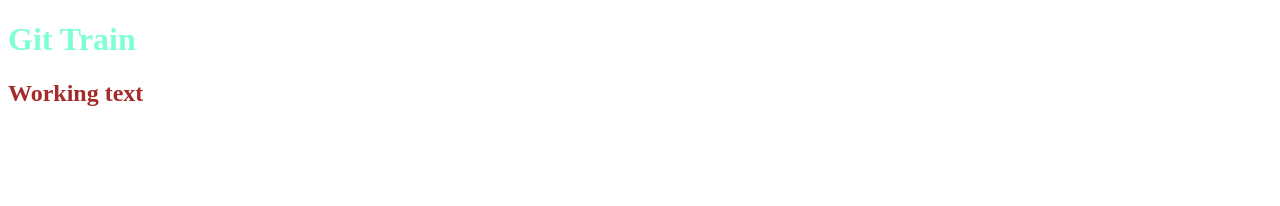
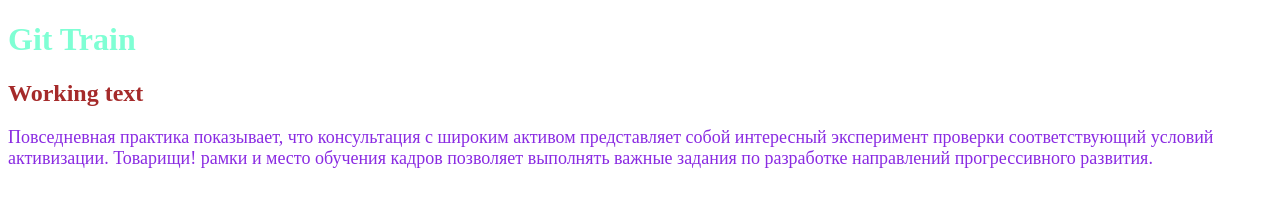
Before and after one commit to Enkhe95/training-rep, a plain HTML site: page index.html in a window 1280 px wide. Drawn offline with Linux system fonts and the light colour scheme.

Commit message:
add text in projects

```diff
--- a/index.html
+++ b/index.html
@@ -10,5 +10,6 @@
 <body>
     <h1>Git Train</h1>
     <h2>Working text</h2>
+    <p>Повседневная практика показывает, что консультация с широким активом представляет собой интересный эксперимент проверки соответствующий условий активизации. Товарищи! рамки и место обучения кадров позволяет выполнять важные задания по разработке направлений прогрессивного развития.</p>
 </body>
 </html>
--- a/style.css
+++ b/style.css
@@ -5,3 +5,8 @@ h1 {
 h2 {
     color:brown;
 }
+
+p {
+    font-size: 18px;
+    color: blueviolet;
+}
```
